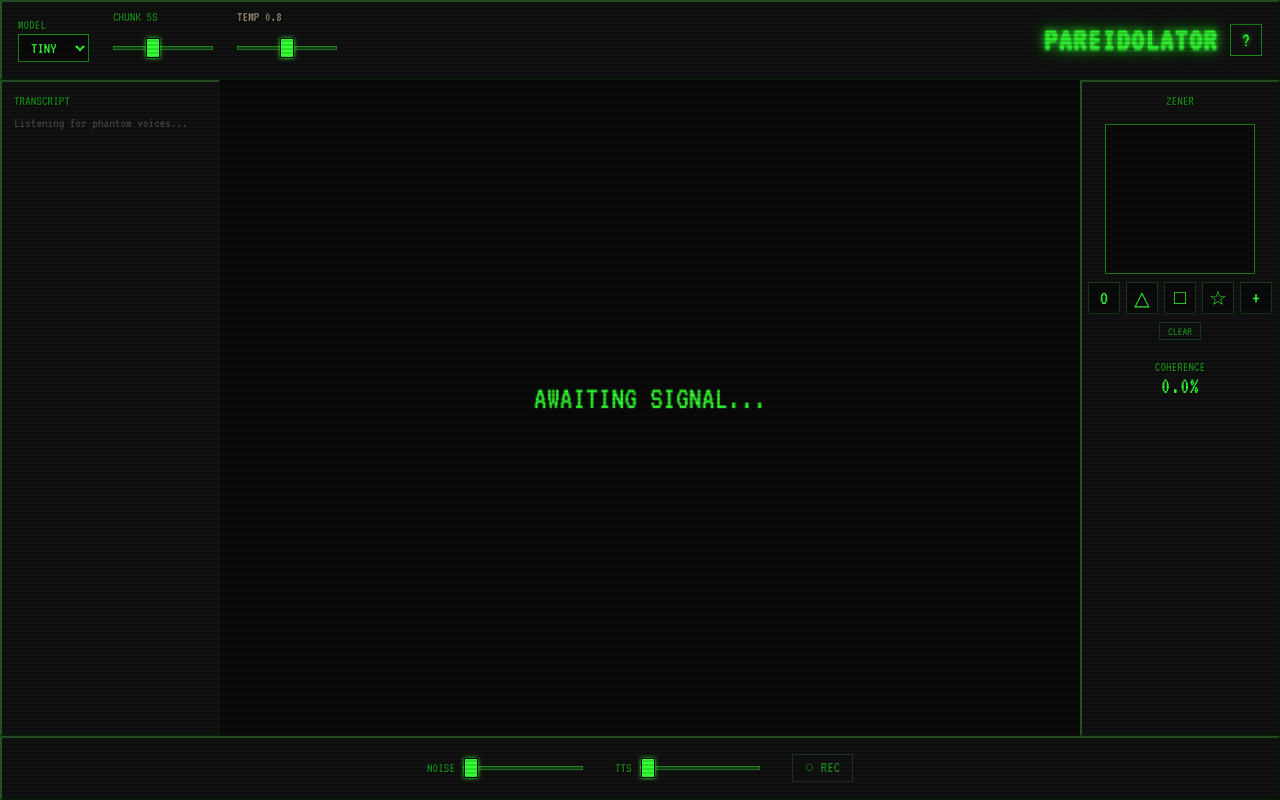
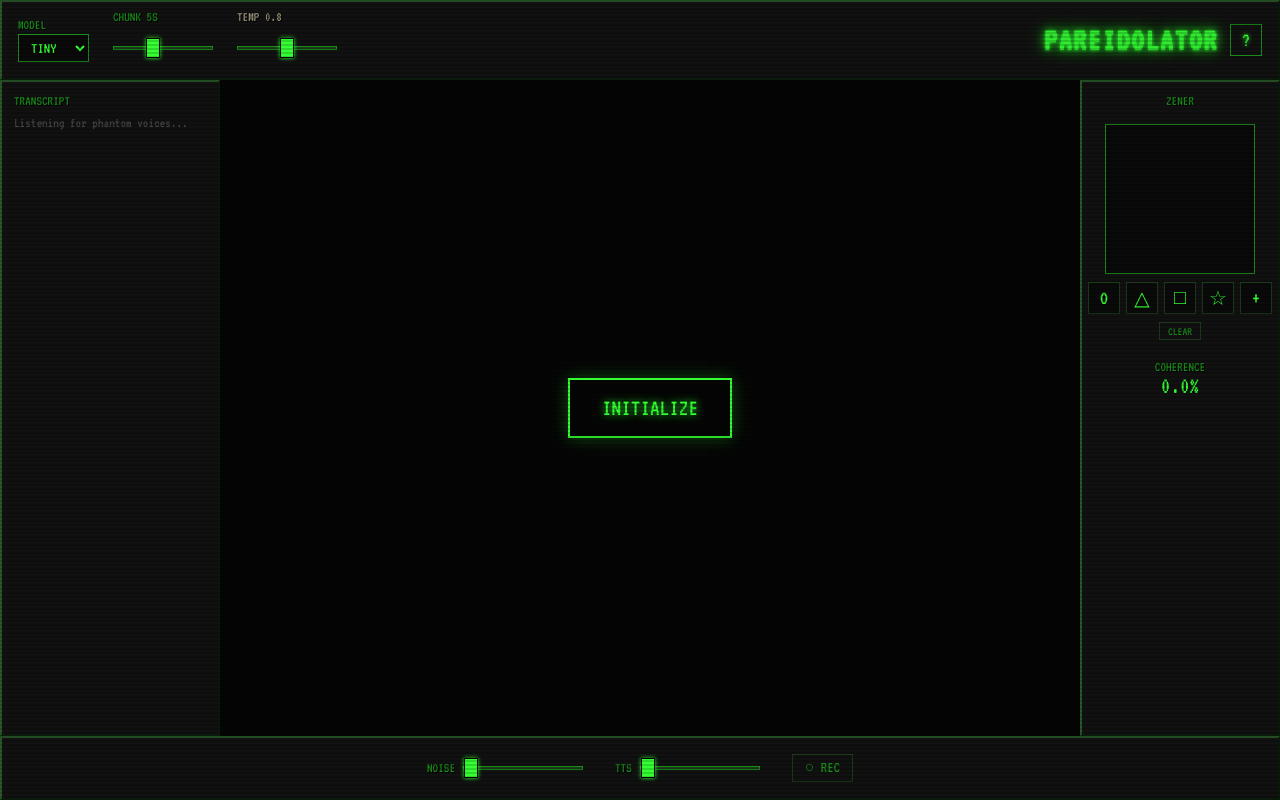
Before and after one commit to ebrinz/pariedoliator, a Next.js app: page / in a window 1280 px wide. Built offline with nearby package versions, Linux system fonts and the light colour scheme.

Commit message:
feat: live webcam LSB noise visualization in hero canvas

```diff
--- a/src/app/page.tsx
+++ b/src/app/page.tsx
@@ -1,12 +1,20 @@
 "use client";
 
-import { useState, useCallback } from "react";
+import { useState, useCallback, useEffect, useRef } from "react";
 import TopBar from "@/components/TopBar";
 import NoiseField from "@/components/NoiseField";
 import TranscriptLog from "@/components/TranscriptLog";
 import ZenerStation from "@/components/ZenerStation";
 import BottomBar from "@/components/BottomBar";
+import { useWebcam } from "@/hooks/useWebcam";
+import {
+  extractLSBNoise,
+  noiseToPixelGrid,
+} from "@/lib/noise-extraction";
 import type { TranscriptEntry, WhisperConfig } from "@/types";
+
+const WEBCAM_W = 320;
+const WEBCAM_H = 240;
 
 export default function Home() {
   const [whisperConfig, setWhisperConfig] = useState<WhisperConfig>({
@@ -16,12 +24,45 @@ export default function Home() {
   });
   const [noiseVolume, setNoiseVolume] = useState(0);
   const [ttsVolume, setTtsVolume] = useState(0);
-  const [transcriptEntries, setTranscriptEntries] = useState<TranscriptEntry[]>(
-    []
-  );
+  const [transcriptEntries, setTranscriptEntries] = useState<
+    TranscriptEntry[]
+  >([]);
   const [coherenceScore, setCoherenceScore] = useState(0);
   const [isRecording, setIsRecording] = useState(false);
   const [showIntro, setShowIntro] = useState(false);
+  const [noiseGrid, setNoiseGrid] = useState<Float32Array | null>(null);
+  const [tintMap, setTintMap] = useState<Uint8Array | null>(null);
+  const [isRunning, setIsRunning] = useState(false);
+
+  const webcam = useWebcam({ width: WEBCAM_W, height: WEBCAM_H });
+  const animFrameRef = useRef<number>(0);
+
+  const startSession = useCallback(async () => {
+    await webcam.start();
+    setIsRunning(true);
+  }, [webcam]);
+
+  useEffect(() => {
+    if (!isRunning || !webcam.isActive) return;
+
+    let running = true;
+    const loop = () => {
+      if (!running) return;
+      const frame = webcam.getFrame();
+      if (frame) {
+        const bits = extractLSBNoise(frame, 1);
+        const grid = noiseToPixelGrid(bits, WEBCAM_W, WEBCAM_H);
+        setNoiseGrid(grid);
+      }
+      animFrameRef.current = requestAnimationFrame(loop);
+    };
+    loop();
+
+    return () => {
+      running = false;
+      cancelAnimationFrame(animFrameRef.current);
+    };
+  }, [isRunning, webcam]);
 
   const handleMaskChange = useCallback((mask: ImageData | null) => {
     // Will be connected to coherence scoring in Task 13
@@ -49,7 +90,18 @@ export default function Home() {
           <TranscriptLog entries={transcriptEntries} />
         </div>
         <div style={styles.hero}>
-          <NoiseField width={640} height={480} />
+          {!isRunning ? (
+            <button onClick={startSession} style={styles.startBtn}>
+              INITIALIZE
+            </button>
+          ) : (
+            <NoiseField
+              noiseGrid={noiseGrid}
+              gridWidth={WEBCAM_W}
+              gridHeight={WEBCAM_H}
+              tintMap={tintMap}
+            />
+          )}
         </div>
         <div style={styles.zener}>
           <ZenerStation
@@ -98,4 +150,15 @@ const styles: Record<string, React.CSSProperties> = {
     width: 200,
     flexShrink: 0,
   },
+  startBtn: {
+    fontFamily: "var(--font-main)",
+    fontSize: "1.5rem",
+    color: "var(--phosphor-green)",
+    background: "transparent",
+    border: "2px solid var(--phosphor-green)",
+    padding: "16px 32px",
+    cursor: "pointer",
+    textShadow: "0 0 8px var(--phosphor-green)",
+    boxShadow: "0 0 16px rgba(51,255,51,0.3)",
+  },
 };
--- a/src/components/NoiseField.tsx
+++ b/src/components/NoiseField.tsx
@@ -1,34 +1,90 @@
 "use client";
 
-import { useRef, useEffect } from "react";
+import { useRef, useEffect, useCallback } from "react";
 
 interface NoiseFieldProps {
-  width: number;
-  height: number;
+  noiseGrid: Float32Array | null;
+  gridWidth: number;
+  gridHeight: number;
+  tintMap: Uint8Array | null;
 }
 
-export default function NoiseField({ width, height }: NoiseFieldProps) {
+export default function NoiseField({
+  noiseGrid,
+  gridWidth,
+  gridHeight,
+  tintMap,
+}: NoiseFieldProps) {
   const canvasRef = useRef<HTMLCanvasElement>(null);
+  const containerRef = useRef<HTMLDivElement>(null);
 
-  useEffect(() => {
+  const render = useCallback(() => {
     const canvas = canvasRef.current;
     if (!canvas) return;
     const ctx = canvas.getContext("2d");
     if (!ctx) return;
+
+    if (!noiseGrid) {
       ctx.fillStyle = "#0a0a0a";
-    ctx.fillRect(0, 0, width, height);
+      ctx.fillRect(0, 0, canvas.width, canvas.height);
       ctx.fillStyle = "#33ff33";
       ctx.font = "24px VT323";
       ctx.textAlign = "center";
-    ctx.fillText("AWAITING SIGNAL...", width / 2, height / 2);
-  }, [width, height]);
+      ctx.fillText("AWAITING SIGNAL...", canvas.width / 2, canvas.height / 2);
+      return;
+    }
+
+    const imageData = ctx.createImageData(gridWidth, gridHeight);
+    const data = imageData.data;
+
+    for (let i = 0; i < noiseGrid.length; i++) {
+      const v = Math.round(noiseGrid[i] * 255);
+      const base = i * 4;
+      if (tintMap && tintMap[i] > 0) {
+        const tint = tintMap[i] / 255;
+        data[base] = Math.round(v * (1 - tint) + 51 * tint);
+        data[base + 1] = Math.round(v * (1 - tint) + 255 * tint);
+        data[base + 2] = Math.round(v * (1 - tint) + 51 * tint);
+      } else {
+        data[base] = v;
+        data[base + 1] = v;
+        data[base + 2] = v;
+      }
+      data[base + 3] = 255;
+    }
+
+    ctx.putImageData(imageData, 0, 0);
+  }, [noiseGrid, gridWidth, gridHeight, tintMap]);
+
+  useEffect(() => {
+    render();
+  }, [render]);
 
   return (
+    <div ref={containerRef} style={styles.container}>
       <canvas
         ref={canvasRef}
-      width={width}
-      height={height}
-      style={{ width: "100%", height: "100%", display: "block" }}
+        width={gridWidth}
+        height={gridHeight}
+        style={styles.canvas}
       />
+    </div>
   );
 }
+
+const styles: Record<string, React.CSSProperties> = {
+  container: {
+    width: "100%",
+    height: "100%",
+    display: "flex",
+    alignItems: "center",
+    justifyContent: "center",
+    overflow: "hidden",
+  },
+  canvas: {
+    width: "100%",
+    height: "100%",
+    objectFit: "contain",
+    imageRendering: "pixelated",
+  },
+};
```
Lines whose indentation alone changed are shown as unchanged.
